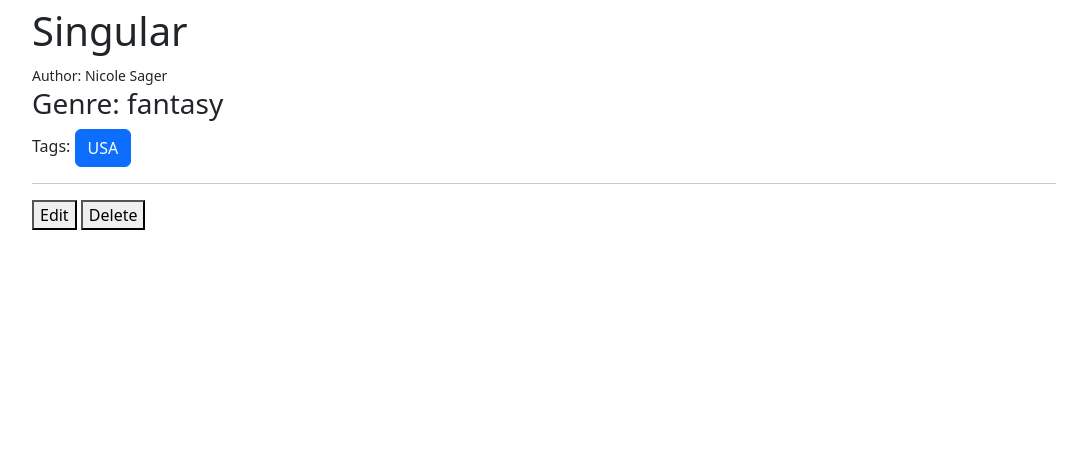
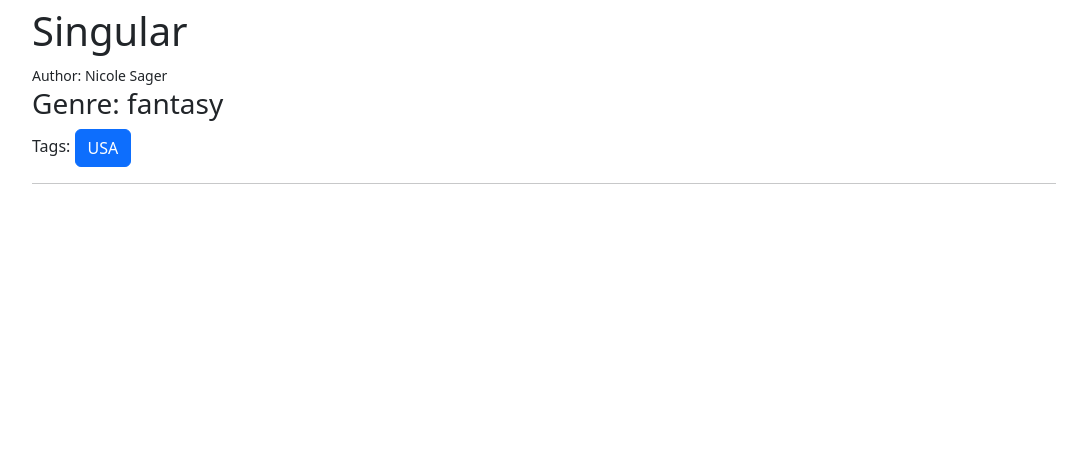
Before and after one commit to BryZd/PY_CV_project, a Django app: page /projectcv/1/book_detail/ in a window 1280 px wide. Shown: the part 173-643 px from the top of the page, without its empty margins (96-1183 px from the left). Run offline with Django 4.2, Linux system fonts and the light colour scheme; data comes from the database, SQL or seed files in the repository; some libraries are stand-ins or nearby versions.

Commit message:
1. edit and delete buttons removed from book deatil
pozn.: not tested!

```diff
--- a/mycv/projectcv/templates/projectcv/book_detail.html
+++ b/mycv/projectcv/templates/projectcv/book_detail.html
@@ -16,10 +16,4 @@
         {% endif %}
     {% endif %}
     <hr>
-    <form method="POST">
-        {% csrf_token %}
-
-        <button type="submit" name="edit" value="true">Edit</button>
-        <button type="submit" name="delete" value="true">Delete</button>
-    </form>
 {% endblock %}
```
